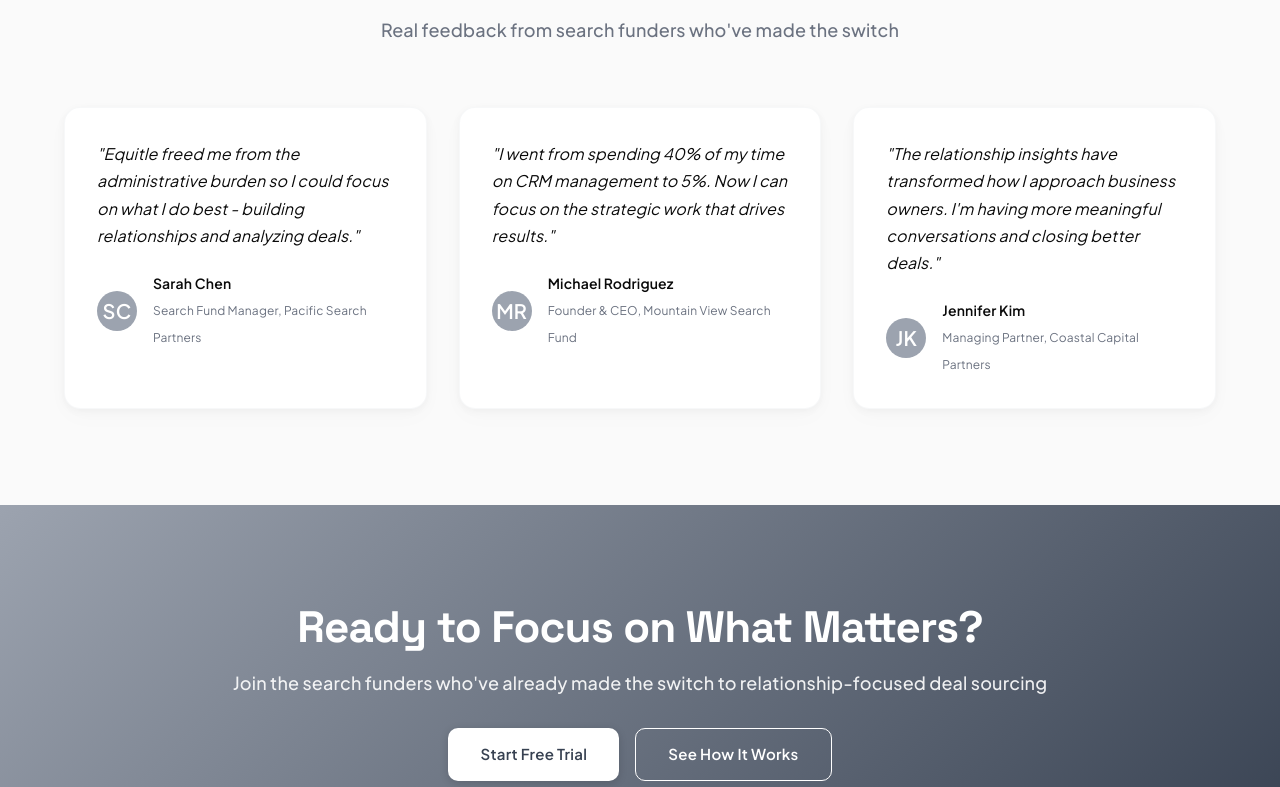
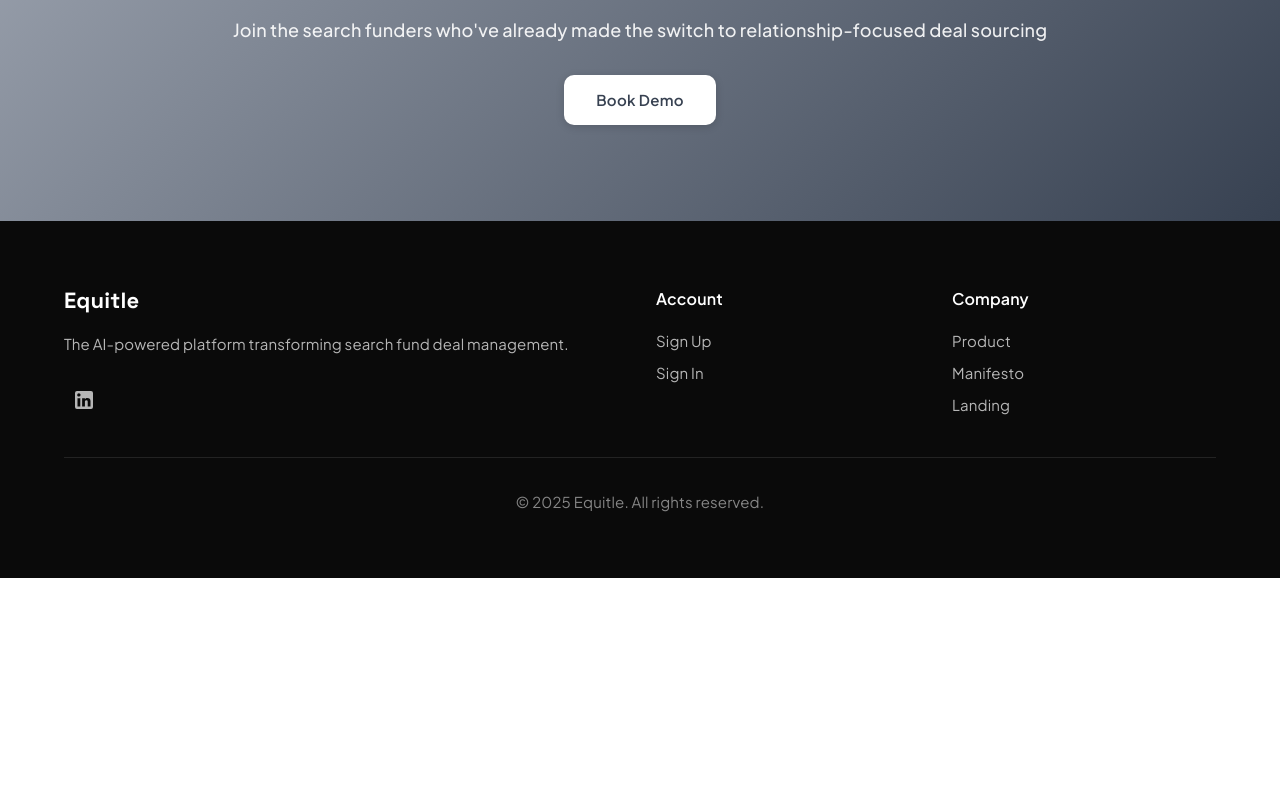
Before and after one commit to shreyputexas/equitle-brain-v1, a React (Vite) app: page /manifesto in a window 1280 px wide. Shown: the part 3173-3960 px from the top of the page. After the commit the page ends 3751 px from the top, so only its background shows below. Built offline with nearby package versions, Linux system fonts and the light colour scheme.

Commit message:
made contents more concise

```diff
--- a/src/pages/Manifesto.tsx
+++ b/src/pages/Manifesto.tsx
@@ -132,29 +132,6 @@ export default function Manifesto() {
     }
   ];
 
-  const testimonials = [
-    {
-      quote: "Equitle freed me from the administrative burden so I could focus on what I do best - building relationships and analyzing deals.",
-      author: "Sarah Chen",
-      role: "Search Fund Manager",
-      company: "Pacific Search Partners",
-      avatar: "SC"
-    },
-    {
-      quote: "I went from spending 40% of my time on CRM management to 5%. Now I can focus on the strategic work that drives results.",
-      author: "Michael Rodriguez",
-      role: "Founder & CEO",
-      company: "Mountain View Search Fund",
-      avatar: "MR"
-    },
-    {
-      quote: "The relationship insights have transformed how I approach business owners. I'm having more meaningful conversations and closing better deals.",
-      author: "Jennifer Kim",
-      role: "Managing Partner",
-      company: "Coastal Capital Partners",
-      avatar: "JK"
-    }
-  ];
 
   return (
     <>
@@ -383,60 +360,6 @@ export default function Manifesto() {
         </Container>
       </Box>
 
-      {/* Testimonials */}
-      <Box sx={{ py: 12, background: '#FAFAFA' }}>
-        <Container maxWidth="lg">
-          <Box sx={{ textAlign: 'center', mb: 8 }}>
-            <Typography
-              variant="h2"
-              sx={{
-                fontFamily: '"Space Grotesk", sans-serif',
-                fontWeight: 700,
-                mb: 2
-              }}
-            >
-              What Search Funders Are Saying
-            </Typography>
-            <Typography variant="h6" color="text.secondary">
-              Real feedback from search funders who've made the switch
-            </Typography>
-          </Box>
-
-          <Grid container spacing={4}>
-            {testimonials.map((testimonial, index) => (
-              <Grid item xs={12} md={4} key={index}>
-                <Card
-                  sx={{
-                    p: 4,
-                    height: '100%',
-                    border: '1px solid rgba(156, 163, 175, 0.08)',
-                    '&:hover': {
-                      boxShadow: '0 12px 32px rgba(156, 163, 175, 0.1)'
-                    }
-                  }}
-                >
-                  <Typography variant="body1" sx={{ mb: 3, lineHeight: 1.7, fontStyle: 'italic' }}>
-                    "{testimonial.quote}"
-                  </Typography>
-                  <Box sx={{ display: 'flex', alignItems: 'center', gap: 2 }}>
-                    <Avatar sx={{ bgcolor: '#9CA3AF' }}>
-                      {testimonial.avatar}
-                    </Avatar>
-                    <Box>
-                      <Typography variant="subtitle2" sx={{ fontWeight: 600 }}>
-                        {testimonial.author}
-                      </Typography>
-                      <Typography variant="caption" color="text.secondary">
-                        {testimonial.role}, {testimonial.company}
-                      </Typography>
-                    </Box>
-                  </Box>
-                </Card>
-              </Grid>
-            ))}
-          </Grid>
-        </Container>
-      </Box>
 
       {/* Call to Action */}
       <Box
@@ -461,10 +384,11 @@ export default function Manifesto() {
             <Typography variant="h6" sx={{ mb: 4, opacity: 0.9 }}>
               Join the search funders who've already made the switch to relationship-focused deal sourcing
             </Typography>
-            <Box sx={{ display: 'flex', gap: 2, justifyContent: 'center' }}>
+            <Box sx={{ display: 'flex', justifyContent: 'center' }}>
               <Button
                 variant="contained"
                 size="large"
+                onClick={() => window.open('https://calendly.com/contact-equitle/pe-firm-partnership-meeting-equitle', '_blank')}
                 sx={{
                   background: 'white',
                   color: '#374151',
@@ -474,26 +398,8 @@ export default function Manifesto() {
                     background: 'rgba(255, 255, 255, 0.95)'
                   }
                 }}
-                onClick={() => navigate('/pricing')}
               >
-                Start Free Trial
-              </Button>
-              <Button
-                variant="outlined"
-                size="large"
-                sx={{
-                  borderColor: 'white',
-                  color: 'white',
-                  py: 1.5,
-                  px: 4,
-                  '&:hover': {
-                    borderColor: 'white',
-                    background: 'rgba(255, 255, 255, 0.1)'
-                  }
-                }}
-                onClick={() => navigate('/solutions')}
-              >
-                See How It Works
+                Book Demo
               </Button>
             </Box>
           </Box>
```
